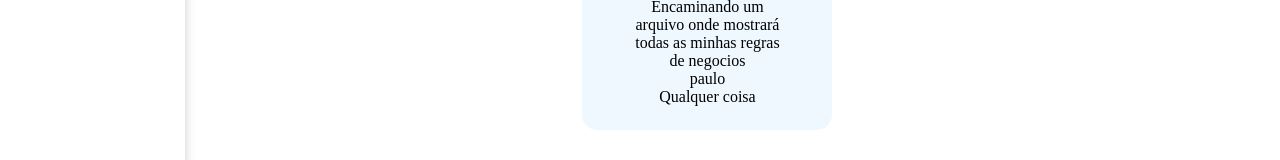
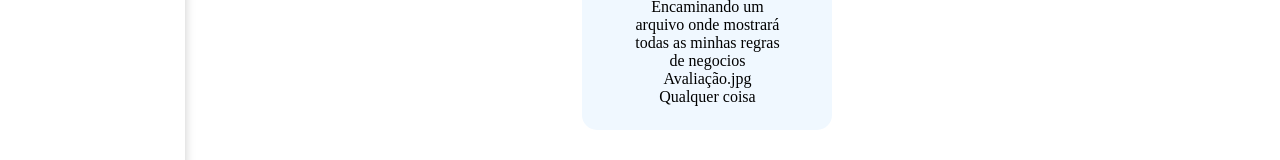
Before and after one commit to PauloViniciusTavaresSouza/docspider, a React (Create React App) app: page /document in a window 1280 px wide. Shown: the part 352-512 px from the top of the page. Built offline with nearby package versions, Linux system fonts and the light colour scheme.

Commit message:
feat:  ateracoes de info

```diff
--- a/src/Database/FakeDatabase.js
+++ b/src/Database/FakeDatabase.js
@@ -4,7 +4,7 @@ export const fakeData = [
     description:
       'Encaminando um arquivo onde mostrará todas as minhas regras de negocios',
     uploadFile: [
-      { name: 'paulo', type: 'Qualquer coisa', dateTime: 'Brasilia' },
+      { name: 'Avaliação.jpg', type: 'Qualquer coisa', dateTime: 'Brasilia' },
     ],
   },
 ];
```
